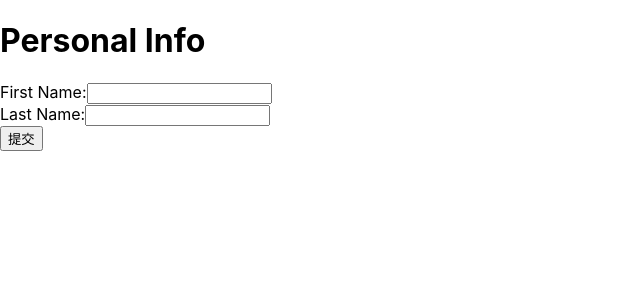
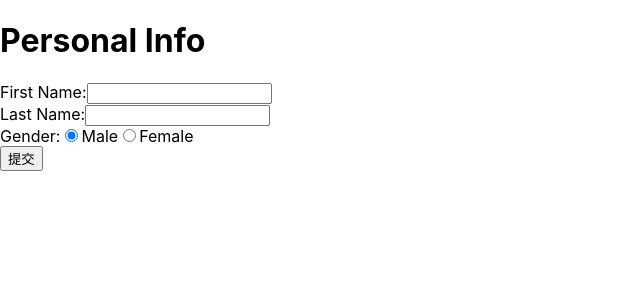
Before and after one commit to facccge/react-app-ts, a React (Create React App) app: page / in a window 1280 px wide. Shown: the top 300 px of the page, without its empty margins (0-640 px from the left). Built offline with nearby package versions, Linux system fonts and the light colour scheme.

Commit message:
Add gender redio buttons.

```diff
--- a/src/UserNameForm.tsx
+++ b/src/UserNameForm.tsx
@@ -3,11 +3,12 @@ import React, { useState, ChangeEvent, FormEvent } from 'react';
 const UserNameForm = () => {
   const [user, setUser] = useState({
     firstName: '',
-    lastName: ''
+    lastName: '',
+    gender: 'male'
   });
 
   const handleClick = () => {
-    alert(`${user.firstName} ${user.lastName}`);
+    alert(`${user.firstName} ${user.lastName} ${user.gender}`);
   };
 
   const handleChangeFirstName = (event: ChangeEvent<HTMLInputElement>) => {
@@ -21,6 +22,20 @@ const UserNameForm = () => {
     setUser({
       ...user,
       lastName: event.target.value
+    })
+  };
+
+  const handleClickMale = () => {
+    setUser({
+      ...user,
+      gender: 'male'
+    })
+  };
+
+  const handleClickFemale = () => {
+    setUser({
+      ...user,
+      gender: 'female'
     })
   };
 
@@ -38,6 +53,17 @@ const UserNameForm = () => {
       <label>Last Name:</label>
       <input onChange={handleChangeLastName} />
     </div>
+    <div>
+      <label>Gender:</label>
+      <label>
+        <input type="radio" value="male" onClick={handleClickMale} checked={user.gender==='male'} />
+            Male
+          </label>
+      <label>
+        <input type="radio" value="female" onClick={handleClickFemale} checked={user.gender==='female'} />
+            Female
+          </label>
+    </div>
     <button onClick={handleClick}>提交</button>
   </form>)
 };
```
